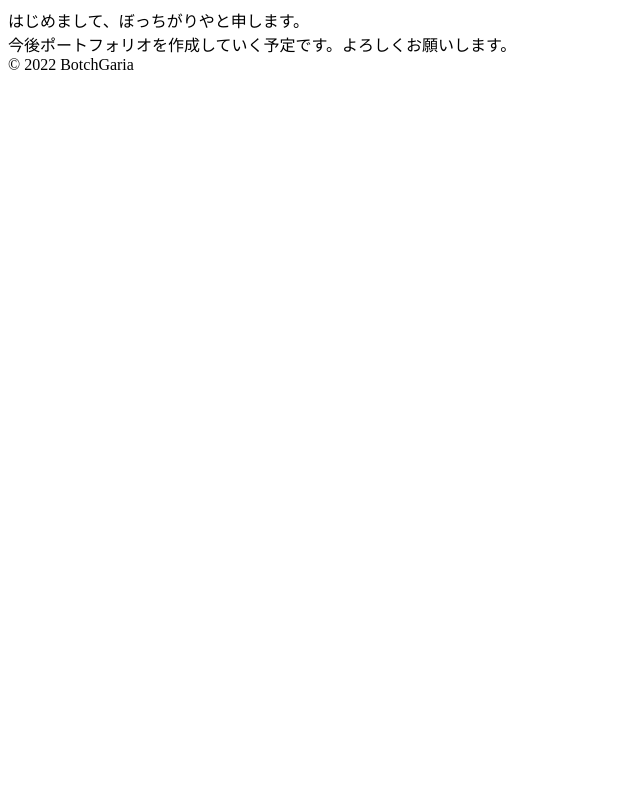
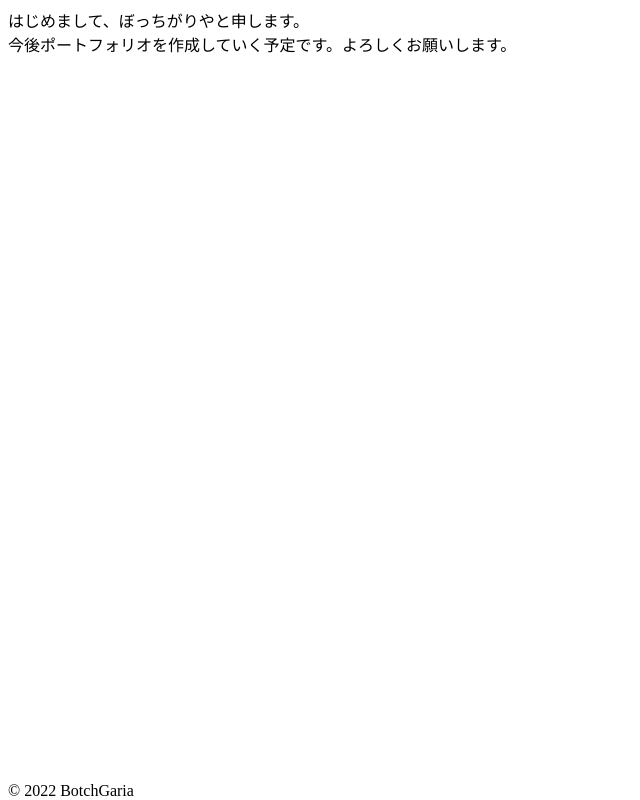
Before and after one commit to BocciGaria/boccigaria.github.io, a plain HTML site: page index.html in a window 1280 px wide. Shown: the whole page, without its empty margins (0-640 px from the left). Drawn offline with Linux system fonts and the light colour scheme.

Commit message:
fix footer on the bottom of the page

```diff
--- a/index.html
+++ b/index.html
@@ -13,7 +13,7 @@
     <div>
         今後ポートフォリオを作成していく予定です。よろしくお願いします。
     </div>
-    <footer>
+    <footer style="position:absolute; bottom:0;">
         ©︎ 2022 BotchGaria
     </footer>
 </body>
```
